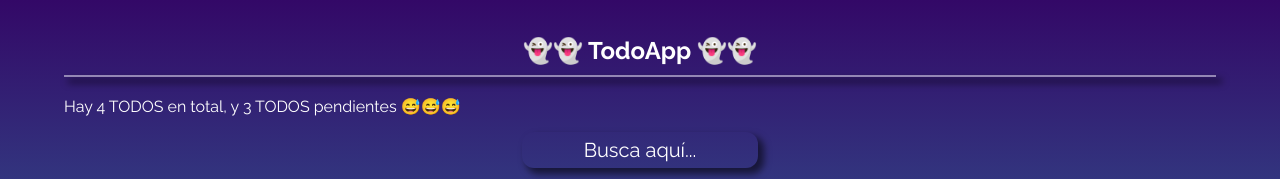
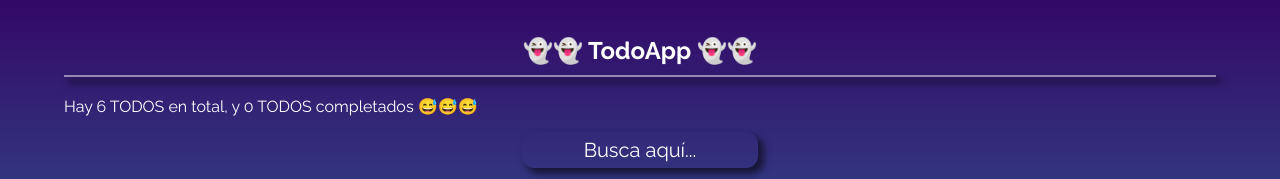
Before and after one commit to PandavionxD/TodoApp, a React (Vite) app: page / in a window 1280 px wide. Shown: the top 179 px of the page. Built offline with nearby package versions, Linux system fonts and the light colour scheme.

Commit message:
Completado TODO title

```diff
--- a/src/Components/TodoTitle.jsx
+++ b/src/Components/TodoTitle.jsx
@@ -1,6 +1,12 @@
+import { useContext } from "react";
+import { TodoContext } from "../UseContext/TodoContext";
 
 export const TodoTitle = () => {
-  return (
-    <h3>Hay 4 TODOS en total, y 3 TODOS pendientes 😅😅😅</h3>
-  )
-}
+  const { Todos } = useContext(TodoContext);
+
+  const TodosCompleted = Todos.filter((todo) => todo.completed === true).length;
+
+  const TodosTotal = Todos.length
+
+  return <h3>Hay {TodosTotal} TODOS en total, y {TodosCompleted} TODOS completados 😅😅😅</h3>;
+};
```
